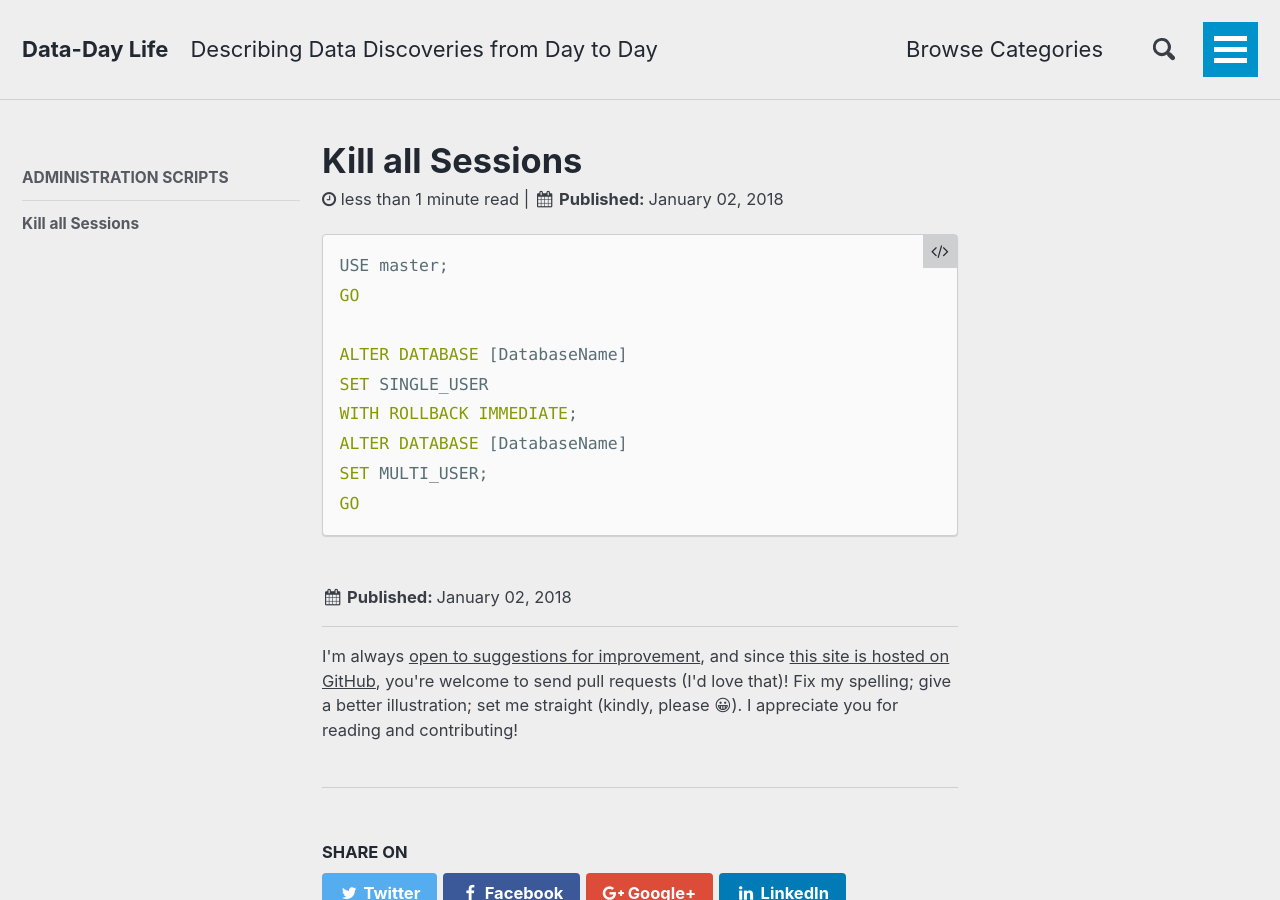
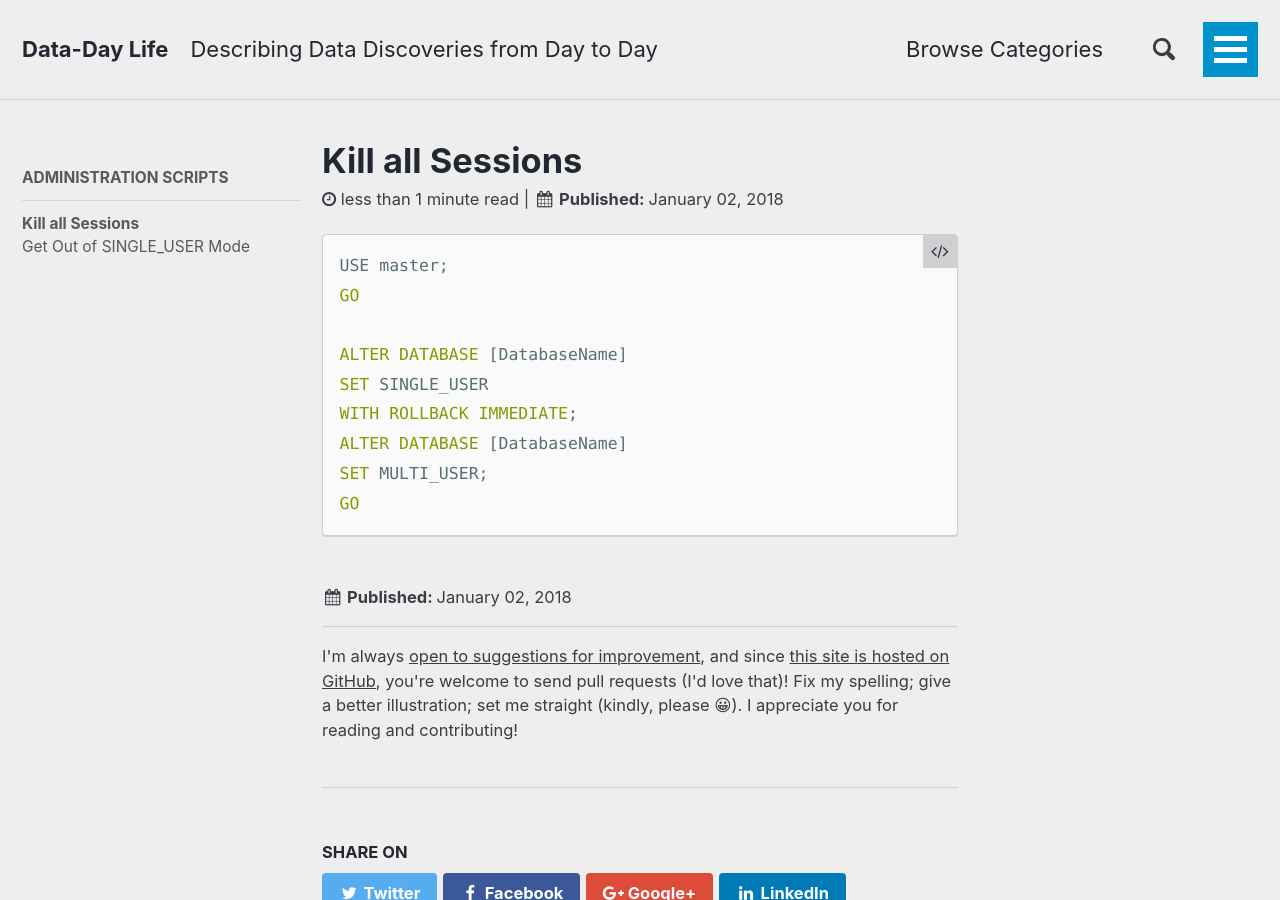
Before and after one commit to andrewcbancroft/datadaylife-blog, a Jekyll site: the page built from _sqlserverscripts/01-kill-all-sessions.md, in a window 1280 px wide and 900 px high. Built offline with Jekyll 4.4.1, drawn with Linux system fonts in a browser that asks for light colours; comment, search, counter and statistics services are not loaded.

Commit message:
Update navigation.yml

```diff
--- a/_data/navigation.yml
+++ b/_data/navigation.yml
@@ -19,3 +19,5 @@ sqlserverscripts:
     children:
       - title: "Kill all Sessions"
         url: /sqlserverscripts/kill-all-sessions/
+      - title: "Get Out of SINGLE_USER Mode"
+        url: /sqlserverscripts/get-out-of-single-user-mode
```
